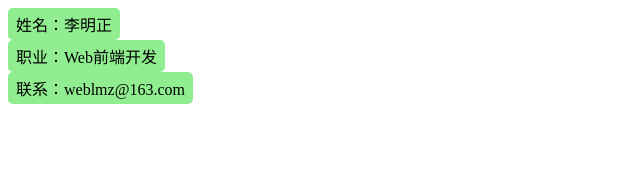
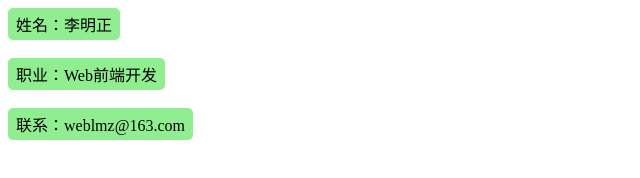
Before and after one commit to weblmz/weblmz.github.com, a plain HTML site: page index.html in a window 1280 px wide. Shown: the whole page, without its empty margins (0-640 px from the left). Drawn offline with Linux system fonts and the light colour scheme.

Commit message:
Update index.html

```diff
--- a/index.html
+++ b/index.html
@@ -14,8 +14,8 @@
     </head>
     <body>
         <div class="myInfo">
-            <span>姓名：李明正</span><br>
-            <span>职业：Web前端开发</span><br>
+            <span>姓名：李明正</span><br><br>
+            <span>职业：Web前端开发</span><br><br>
             <span>联系：weblmz@163.com</span>
         </div>
     </body>
```
